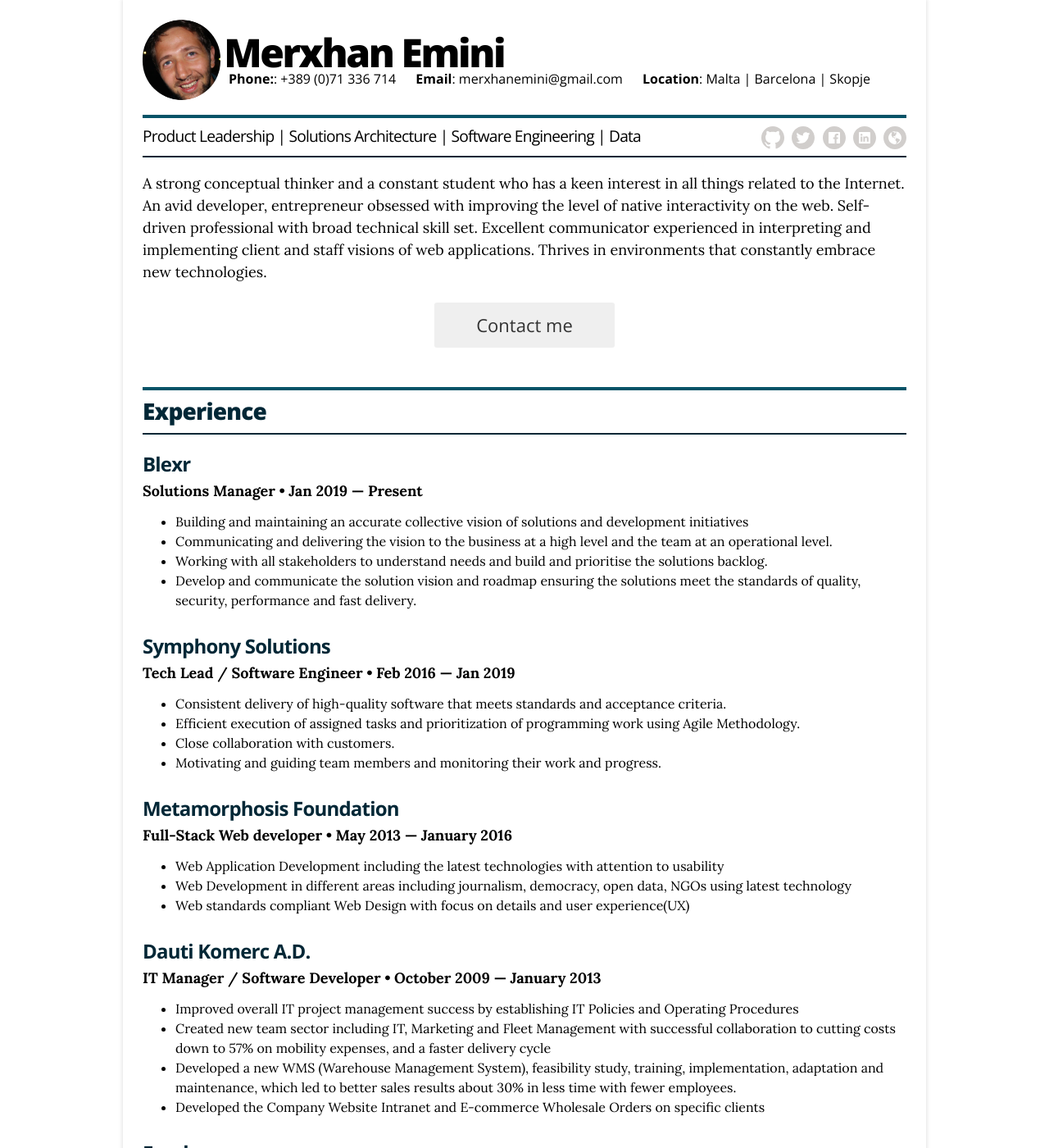
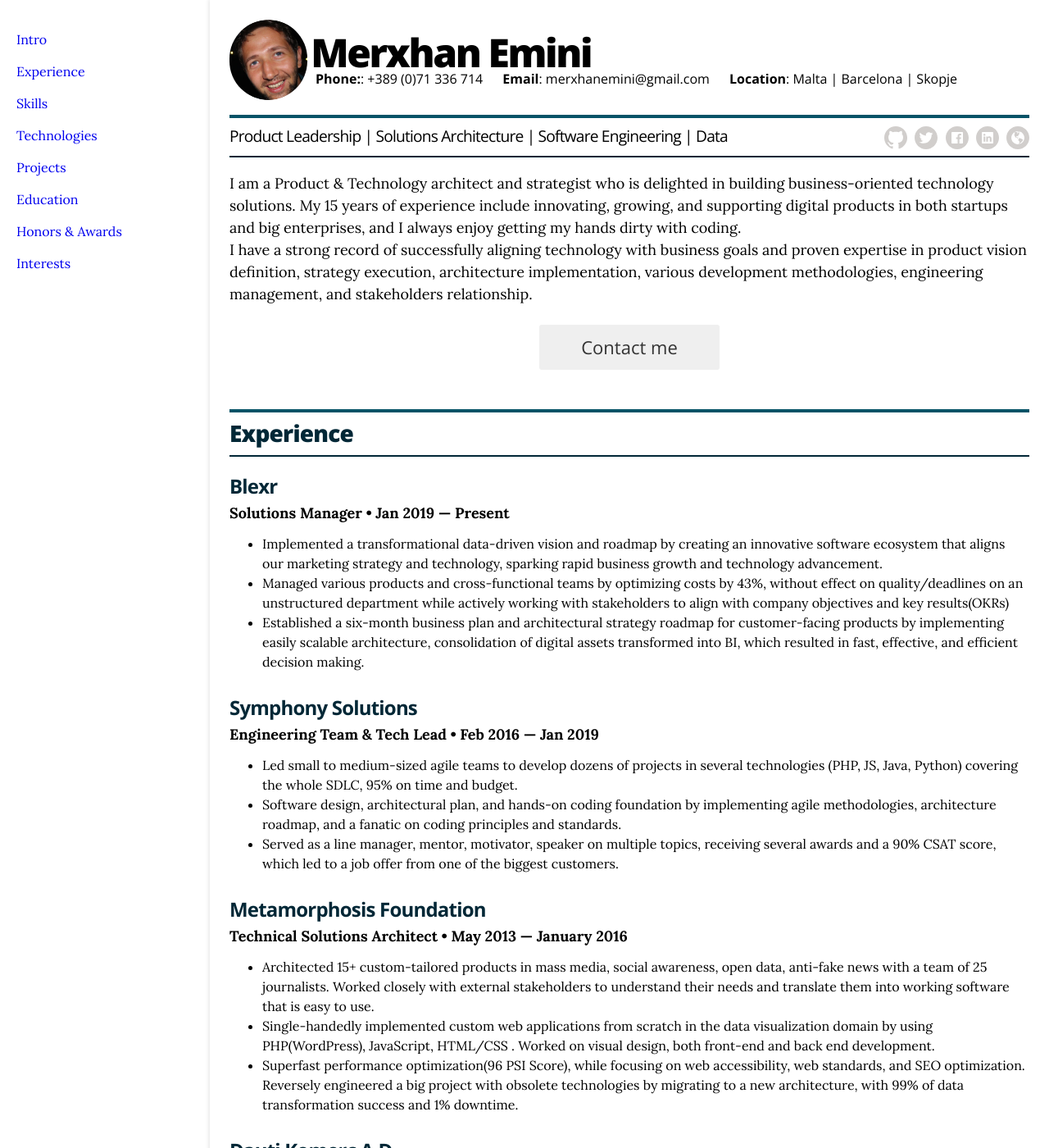
Before and after one commit to mexiter/mexiter.github.io, a Jekyll site: the page built from index.html, in a window 1280 px wide and 1400 px high. Shown: the whole window at 82% size. Built offline with Jekyll 4.4.1, drawn with Linux system fonts in a browser that asks for light colours; some of the changed text lies outside the part shown.

Commit message:
Added changes to content, added a new menu, some small css changes

```diff
--- a/_config.yml
+++ b/_config.yml
@@ -23,9 +23,9 @@ resume_contact_address:         "Malta | Barcelona | Skopje"
 resume_header_contact_info:     "Malta | Barcelona | Skopje"
 display_header_contact_info:    "true"
 
-resume_header_intro: "<p>A strong conceptual thinker and a constant student who has a keen interest in all things related to the Internet.
-An avid developer, entrepreneur obsessed with improving the level of native interactivity on the web.
-Self-driven professional with broad technical skill set. Excellent communicator experienced in interpreting and implementing client and staff visions of web applications. Thrives in environments that constantly embrace new technologies.</p>"
+resume_header_intro: "<p>I am a Product & Technology architect and strategist who is delighted in building business-oriented technology solutions. My 15 years of experience include innovating, growing, and supporting digital products in both startups and big enterprises, and I always enjoy getting my hands dirty with coding.
+<br/>I have a strong record of successfully aligning technology with business goals and proven expertise in product vision definition, strategy execution, architecture implementation, various development methodologies, engineering management, and stakeholders relationship.
+</p>"
 
 # use "yes" to display the email contact button,
 # "no" to display an "I'm not looking for work" message,
--- a/_data/experience.yml
+++ b/_data/experience.yml
@@ -4,28 +4,48 @@
 - company: Blexr
   position: Solutions Manager
   duration: Jan 2019 &mdash; Present
-  summary: <ul> <li>Building and maintaining an accurate collective vision of solutions and development initiatives</li><li>Communicating and delivering the vision to the business at a high level and the team at an operational level.</li><li>Working with all stakeholders to understand needs and build and prioritise the solutions backlog.</li><li>Develop and communicate the solution vision and roadmap ensuring the solutions meet the standards of quality, security, performance and fast delivery.</li></ul>
+  summary: <ul>
+            <li>Implemented a transformational data-driven vision and roadmap by creating an innovative software ecosystem that aligns our marketing strategy and technology, sparking rapid business growth and technology advancement. </li>
+            <li>Managed various products and cross-functional teams by optimizing costs by 43%, without effect on quality/deadlines on an unstructured department while actively working with stakeholders to align with company objectives and key results(OKRs) </li>
+            <li>Established a six-month business plan and architectural strategy roadmap for customer-facing products by implementing easily scalable architecture, consolidation of digital assets transformed into BI, which resulted in fast, effective, and efficient decision making. </li>
+          </ul>
 
 # Technical Lead
 - company: Symphony Solutions
-  position: Tech Lead / Software Engineer
+  position: Engineering Team & Tech Lead
   duration: Feb 2016 &mdash; Jan 2019
-  summary: <ul><li>Consistent delivery of high-quality software that meets standards and acceptance criteria.</li><li>Efficient execution of assigned tasks and prioritization of programming work using Agile Methodology.</li><li>Close collaboration with customers.</li><li>Motivating and guiding team members and monitoring their work and progress.</li></ul>
+  summary: <ul>
+            <li>Led small to medium-sized agile teams to develop dozens of projects in several technologies (PHP, JS, Java, Python) covering the whole SDLC, 95% on time and budget.</li>
+            <li>Software design, architectural plan, and hands-on coding foundation by implementing agile methodologies, architecture roadmap, and a fanatic on coding principles and standards.</li>
+            <li>Served as a line manager, mentor, motivator, speaker on multiple topics, receiving several awards and a 90% CSAT score, which led to a job offer from one of the biggest customers.</li>
+          </ul>
 
 # Full-Stack Web Developer
 - company: Metamorphosis Foundation
-  position: Full-Stack Web developer
+  position: Technical Solutions Architect
   duration: May 2013 &mdash; January 2016
-  summary: <ul> <li>Web Application Development including the latest technologies with attention to usability</li><li>Web Development in different areas including journalism, democracy, open data, NGOs using latest technology</li><li>Web standards compliant Web Design with focus on details and user experience(UX)</li></ul>
+  summary: <ul>
+            <li>Architected 15+ custom-tailored products in mass media, social awareness, open data, anti-fake news with a team of 25 journalists. Worked closely with external stakeholders to understand their needs and translate them into working software that is easy to use. </li>
+            <li>Single-handedly implemented custom web applications from scratch in the data visualization domain by using PHP(WordPress), JavaScript, HTML/CSS . Worked on visual design, both front-end and back end development. </li>
+            <li>Superfast performance optimization(96 PSI Score), while focusing on web accessibility, web standards, and SEO optimization. Reversely engineered a big project with obsolete technologies by migrating to a new architecture, with 99% of data transformation success and 1% downtime. </li>
+           </ul>
 
 # IT Manager
 - company: Dauti Komerc A.D.
-  position: IT Manager / Software Developer
-  duration: October 2009 &mdash; January 2013
-  summary: <ul><li>Improved overall IT project management success by establishing IT Policies and Operating Procedures</li><li>Created new team sector including IT, Marketing and Fleet Management with successful collaboration to cutting costs down to 57% on mobility expenses, and a faster delivery cycle</li><li>Developed a new WMS (Warehouse Management System), feasibility study, training, implementation, adaptation and maintenance, which led to better sales results about 30% in less time with fewer employees.</li><li>Developed the Company Website Intranet and E-commerce Wholesale Orders on specific clients</li></ul>
+  position: Technology Strategist
+  duration: June 2009 &mdash; January 2013
+  summary: <ul>
+            <li>Defined an innovative plan that elevated enterprise IT processes and reduced overhead costs by 30% by balancing in-house solutions and outsourcing, improving overall operations by 40%.</li>
+            <li>Implemented a supply chain digitalization system that resulted in flattened logistics, automated stock replenishment and improved transportation time by 60%.</li>
+            <li>Talent management, training of staff, blending of marketing, transporting and IT department to work as an integrated system of the new digital supply chain strategy. </li>
+           </ul>
 
 # Freelance
 - company: Freelancer
-  position: Software Engineer
+  position: Technology Solutions Consultant
   duration: January 2008 &mdash; September 2016
-  summary: <ul><li>Developed various Web Applications using PHP, C# and Ruby on Rails</li><li>Mobile Application develpment using React Native, Meteor.js and Ionic Framework</li><li>Crowdfunding, Crowdsourcing Platfroms, Social Media sites, niche forums</li><li>Varios magazines, newsletters, blogs</li><li>E-commerce shops, using WooCommerce, Magento, PrestaShop. Implementation of local payment systems</li></ul>
+  summary: <ul>
+            <li>Developed technology solutions in the ed-tech, fin-tech, iGaming, procurement, and mass media industry.</li>
+            <li>Created big data products on open data, iGaming platforms, crowdfunding, and e-commerce strategies from the ground-up by bringing the latest technologies and digital marketing trends to life.</li>
+            <li>Provided organizational consulting, strategies, and expertise to customers and was actively involved in risk assessment, sales, infrastructure planning, support, and maintenance.</li>
+           </ul>
--- a/_layouts/resume.html
+++ b/_layouts/resume.html
@@ -5,11 +5,23 @@
 
   <body class="theme-{% if site.resume_theme %}{{ site.resume_theme }}{% endif %}">
 
+    <div class="main-menu" itemscope itemtype="http://schema.org/Menu">
+      <ul class="menu-items">
+        <li class="menu-item"><a href="#intro" id="menu-item-1">Intro</a></li>
+        <li class="menu-item"><a href="#experience" id="menu-item-2">Experience</a></li>
+        <li class="menu-item"><a href="#skills" id="menu-item-3">Skills</a></li>
+        <li class="menu-item"><a href="#technologies" id="menu-item-4">Technologies</a></li>
+        <li class="menu-item"><a href="#projects" id="menu-item-5">Projects</a></li>
+        <li class="menu-item"><a href="#education" id="menu-item-6">Education</a></li>
+        <li class="menu-item"><a href="#awards" id="menu-item-7">Honors & Awards</a></li>
+        <li class="menu-item"><a href="#interests" id="menu-item-8">Interests</a></li>
+      </ul>
+    </div><!--.main-menu-->
     <div class="wrapper" itemscope itemtype="http://schema.org/Person">
       <meta itemprop="telephone" content="{{ site.resume_contact_telephone }}"/>
       <meta itemprop="address" content="{{ site.resume_contact_address }}"/>
 
-      <header class="page-header">
+      <header class="page-header" id="intro">
         <!-- TODO Right Anchor Menu Menu -->
         <!-- You can turn off the avatar in _config.yml by setting to false -->
         {% if site.resume_avatar == 'true' %}
@@ -53,7 +65,7 @@
       <section class="content-section">
 
         <header class="section-header">
-          <h2>Experience</h2>
+          <h2 id="experience">Experience</h2>
         </header>
 
         {% for job in site.data.experience %}
@@ -73,7 +85,7 @@
       <section class="content-section">
 
         <header class="section-header">
-          <h2>Skills</h2>
+          <h2 id="skills">Skills</h2>
         </header>
         {% for skill in site.data.skills %}
         <div class="resume-item">
@@ -92,7 +104,7 @@
       <section class="content-section">
 
         <header class="section-header">
-          <h2>Tools & Technologies</h2>
+          <h2 id="technologies">Tools & Technologies</h2>
         </header>
         {% for tool in site.data.tools %}
         <div class="resume-item">
@@ -109,7 +121,7 @@
       <!-- begin Projects -->
       <section class="content-section">
         <header class="section-header">
-          <h2>Projects</h2>
+          <h2 id="projects">Projects</h2>
         </header>
 
         {% for project in site.data.projects %}
@@ -130,7 +142,7 @@
       <!-- begin Education -->
       <section class="content-section">
         <header class="section-header">
-          <h2>Education</h2>
+          <h2 id="education">Education</h2>
         </header>
 
         {% for education in site.data.education %}
@@ -159,7 +171,7 @@
       <section class="content-section">
 
         <header class="section-header">
-          <h2>Recognition</h2>
+          <h2 id="awards">Honor & Awards</h2>
         </header>
 
         {% for recognition in site.data.recognitions %}
@@ -199,7 +211,7 @@
       <section class="content-section">
 
         <header class="section-header">
-          <h2>Languages</h2>
+          <h2 id="languages">Languages</h2>
         </header>
 
 
@@ -219,7 +231,7 @@
       <section class="content-section">
 
         <header class="section-header">
-          <h2>Outside Interests</h2>
+          <h2 id="interests">Outside Interests</h2>
         </header>
 
         <div class="resume-item">
@@ -276,7 +288,6 @@
       </footer>
 
     </div>
-
   </body>
 
 </html>
--- a/_sass/_base.scss
+++ b/_sass/_base.scss
@@ -8,6 +8,7 @@
 
 html {
   background: none;
+  scroll-behavior: smooth;
 }
 
 body{
@@ -28,17 +29,20 @@ body:before {
     z-index:-1;
     //background-color: rgba(0, 255, 249, 0.17);
 }
-
+a {
+  text-decoration: none;
+}
 .wrapper:before,
 .wrapper:after { content:""; display:table; }
 .wrapper:after { clear: both; }
 .wrapper {
   max-width: $container-width;
   padding: 0 24px;
-  margin: $no-margin auto;
+  margin: $no-margin;
   zoom: 1;
   @include box-shadow(0px, 0px, 5px, 1px, rgba(227,227,227,1));
   background: $white;
+  float:right;
 }
 // clearfix (now called group,
 // via http://css-tricks.com/snippets/css/clear-fix/)
--- a/_sass/_resume.scss
+++ b/_sass/_resume.scss
@@ -263,3 +263,23 @@
     }
   }
 }
+
+
+//Menu css
+.main-menu {
+  width: $menu-width;
+  display: block;
+  float:left;
+  position: fixed;
+  .menu-items {
+    list-style:none;
+    padding: 20px;
+    li {
+      margin-bottom: 15px;
+      &:last-child {
+        margin-bottom:0;
+      }
+    }
+
+  }
+}
--- a/_sass/_variables.scss
+++ b/_sass/_variables.scss
@@ -1,7 +1,8 @@
 // Variables
 // ---------------------------------------/
 
-$container-width: 980px !default;
+$container-width: 80% !default;
+$menu-width: 19% !default;
 $grid-gutter:     10px !default;
 
 //Margins
```
